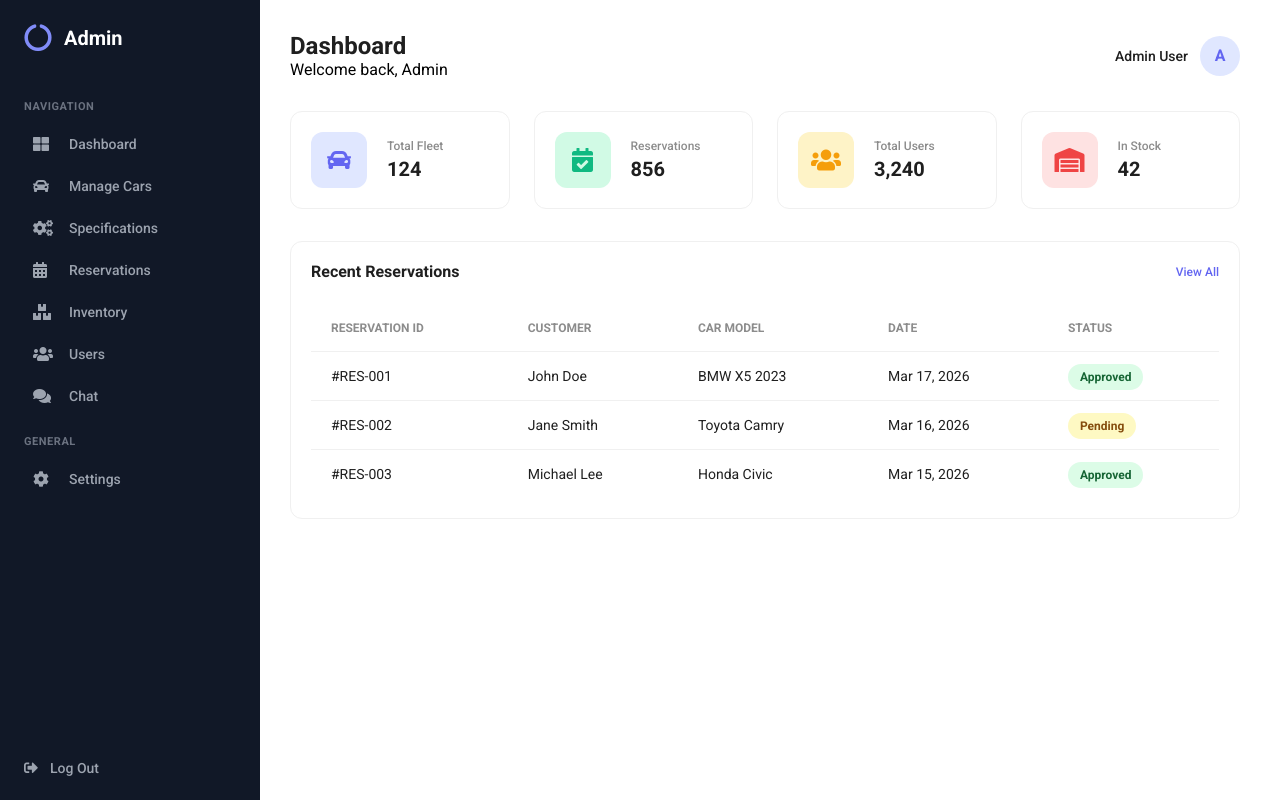
After one commit to LawJiePoMMU/Online-Car-Dealer-and-Inventory-System, a PHP site: the page made by PHP and HTML/Admin/dashboard.html in a window 1280 px wide. The commit adds this page. Run offline with PHP 8.4, Linux system fonts and the light colour scheme.

Commit message:
Create a new folder admin and user Modify the file of dashboard.php to html Modify thr sile of sidebar.php Modify the admin.css Delete the .gitkeep file in CSS folder

```diff
--- a/CSS/admin.css
+++ b/CSS/admin.css
@@ -7,6 +7,7 @@
     --text-dark: #1f1f1f;
     --primary-color: #6366f1;
     --border-color: #f0f0f0;
+    --bg-color: #f9fafb;
 }
 
 * {
@@ -16,12 +17,16 @@
     font-family: 'Roboto', sans-serif;
 }
 
+body {
+    background-color: var(--bg-clor);
+}
+
 /*---sidebar css---*/
 .sidebar {
-    width: var(--sidebar-width);
+    width: 260px;
     height: 100vh;
-    background-color: var(--sidebar-bg);
-    border-right: 1px solid var(--border-color);
+    background-color: #111827;
+    border-right: none;
     display: flex;
     flex-direction: column;
     padding: 24px 0;
@@ -38,14 +43,14 @@
 }
 
 .sidebar-brand .logo-icon {
-    font-size: 24px;
-    color: var(--primary-color);
+    font-size: 28px;
+    color: #818cf8;
     margin-right: 12px;
 }
 
 .sidebar-brand h2 {
     font-size: 20px;
-    color: var(--text-dark);
+    color: #ffffff;
     font-weight: 700;
 }
 
@@ -53,7 +58,8 @@
     padding: 0 24px;
     font-size: 11px;
     font-weight: 600;
-    color: #b3b3b3;
+    color: #6b7280;
+    letter-spacing: 0.05em;
     text-transform: uppercase;
     margin-bottom: 12px;
     margin-top: 16px;
@@ -61,7 +67,7 @@
 
 .sidebar-menu {
     list-style: none;
-    padding: 0 16px;
+    padding: 0;
 }
 
 .sidebar-menu li {
@@ -71,8 +77,9 @@
 .sidebar-menu a {
     display: flex;
     align-items: center;
+    margin: 0 16px;
     padding: 10px 16px;
-    color: var(--text-muted);
+    color: #9ca3af;
     text-decoration: none;
     font-size: 14px;
     font-weight: 500;
@@ -88,16 +95,15 @@
 }
 
 .sidebar-menu a:hover {
-    background-color: #fafafa;
-    color: var(--text-dark);
+    background-color: #1f2937;
+    color: #ffffff;
 }
 
 .sidebar-menu a.active {
-    color: var(--primary-color);
-    border: 1px solid var(--primary-color);
-    background-color: #ffffff;
-    box-shadow: 0 2px 4px rgba(99, 102, 241, 0.05);
-}
+    color: #818cf8;
+    border: 1px solid rgba(99, 102, 241, 0.2);
+    background-color: rgba(99, 102, 241, 0.1);
+  }
 
 .sidebar-footer {
     margin-top: auto;
@@ -107,7 +113,7 @@
 .logout-btn {
     display: flex;
     align-items: center;
-    color: var(--text-muted);
+    color: #9ca3af;
     text-decoration: none;
     font-size: 14px;
     font-weight: 500;
@@ -119,5 +125,162 @@
 }
 
 .logout-btn:hover {
-    color: #ef4444;
+    color: #f87171;
 }
+
+/*---main content css---*/
+.main-content {
+    margin-left: var(--sidebar-width);
+    padding: 32px 40px;
+    min-height: 100vh;
+}
+
+.topbar {
+    display: flex;
+    justify-content: space-between;
+    align-items: center;
+    margin-bottom: 32px;
+}
+
+.topbar h1 {
+    font-size: 24px;
+    color: var(--text-dark);
+    font-weight: 700;
+}
+
+.user-profile {
+    display: flex;
+    align-items: center;
+    gap: 12px;
+}
+
+.avatar {
+    width: 40px;
+    height: 40px;
+    border-radius: 50%;
+    background-color: #e0e7ff;
+    color: var(--primary-color);
+    display: flex;
+    align-items: center;
+    justify-content: center;
+    font-weight: 600;
+}
+
+/*---stats cards css---*/
+.stats-grid {
+    display: grid;
+    grid-template-columns: repeat(4, 1fr);
+    gap: 24px;
+    margin-bottom: 32px;
+}
+
+.stat-card {
+    background-color: #ffffff;
+    border: 1px solid var(--border-color);
+    border-radius: 12px;
+    padding: 20px;
+    display: flex;
+    align-items: center;
+    gap: 20px;
+    transition: transform 0.2s ease, box-shadow 0.2s ease;
+}
+
+.stat-card:hover {
+    transform: translateY(-2px);
+    box-shadow: 0 10px 15px -3px rgba(0,0,0,0.05);
+}
+
+.stat-icon {
+    width: 56px;
+    height: 56px;
+    border-radius: 12px;
+    display: flex;
+    align-items: center;
+    justify-content: center;
+    font-size: 24px;
+}
+
+.stat-info p {
+    font-size: 12px;
+    color: var(--text-muted);
+    font-weight: 500;
+    margin-bottom: 4px;
+}
+
+.stat-info h3 {
+    font-size: 20px;
+    color: var(--text-dark);
+    font-weight: 700;
+}
+
+/*---tables card css---*/
+
+.table-card {
+    background-color: #ffffff;
+    border: 1px solid var(--border-color);
+    border-radius: 12px;
+    padding: 20px;
+}
+
+.card-header {
+    display: flex;
+    justify-content: space-between;
+    align-items: center;
+    margin-bottom: 24px;
+}
+
+.card-header h3 {
+    font-size: 16px;
+    color: var(--text-dark);
+    font-weight: 600;
+}
+
+.view-all {
+    font-size: 12px;
+    color: var(--primary-color);
+    text-decoration: none;
+    font-weight: 500;
+}
+
+.admin-table {
+    width: 100%;
+    border-collapse: collapse;
+}
+
+.admin-table th {
+    padding: 16px 20px;
+    text-align: left;
+    font-size: 12px;
+    text-transform: uppercase;
+    color: #8c8c8c;
+    border-bottom: 1px solid #f0f0f0;
+}
+
+.admin-table td {
+    padding: 16px 20px;
+    text-align: left;
+    font-size: 14px;
+    color: #1f1f1f;
+    border-bottom: 1px solid #f0f0f0;
+}
+
+.admin-table tr:last-child td {
+    border-bottom: none;
+}
+
+.badge {
+    padding: 6px 12px;
+    font-size: 12px;
+    font-weight: 600;
+    border-radius: 20px;
+}
+
+.badge-success {
+    background-color: #dcfce7;
+    color: #166534;
+}
+
+.badge-pending {
+    background-color: #fef9c3;
+    color: #854d0e;
+}
--- /dev/null
+++ b/PHP and HTML/Admin/dashboard.html
@@ -0,0 +1,164 @@
+<!DOCTYPE html>
+<html lang="en">
+<head>
+    <meta charset="UTF-8">
+    <meta name="viewport" content="width=device-width, initial-scale=1.0">
+    <title>Admin Dashboard</title>
+    <link rel="stylesheet" href="../../CSS/admin.css">
+    <link rel="stylesheet" href="https://cdnjs.cloudflare.com/ajax/libs/font-awesome/5.15.3/css/all.min.css">
+</head>
+<body>
+    <aside class="sidebar">
+    <div class="sidebar-brand">
+        <i class="fas fa-circle-notch logo-icon"></i>
+        <h2>Admin</h2>
+    </div>
+
+    <div class="sidebar-section">NAVIGATION</div>
+
+    <ul class="sidebar-menu">
+        <li>
+            <a href="dashboard.php">
+                <i class="fas fa-th-large"></i> <span>Dashboard</span>
+            </a>
+        </li>
+        <li>
+            <a href="manage-cars.php">
+                <i class="fas fa-car"></i> <span>Manage Cars</span>
+            </a>
+        </li>
+        <li>
+            <a href="specifications.php">
+                <i class="fas fa-cogs"></i> <span>Specifications</span>
+            </a>
+        </li>
+        <li>
+            <a href="reservations.php">
+                <i class="fas fa-calendar-alt"></i> <span>Reservations</span>
+            </a>
+        </li>
+        <li>
+            <a href="inventory.php">
+                <i class="fas fa-boxes"></i> <span>Inventory</span>
+            </a>
+        </li>
+        <li>
+            <a href="users.php">
+                <i class="fas fa-users"></i> <span>Users</span>
+            </a>
+        </li>
+        <li>
+            <a href="chat.php">
+                <i class="fas fa-comments"></i> <span>Chat</span>
+            </a>
+        </li>
+    </ul>
+
+    <div class="sidebar-section">GENERAL</div>
+    <ul class="sidebar-menu">
+        <li>
+            <a href="settings.php">
+                <i class="fas fa-cog"></i> <span>Settings</span>
+            </a>
+        </li>
+    </ul>
+    <div class="sidebar-footer">
+    <a href="logout.php" class="logout-btn">
+        <i class="fas fa-sign-out-alt"></i> <span>Log Out</span>
+    </a>
+    </div>
+</aside>
+
+ <main class="main-content">
+
+        <header class="topbar">
+            <div class="page-title">
+                <h1>Dashboard</h1>
+                <p>Welcome back, Admin</p>
+            </div>
+            <div class="user-profile">
+                <span style="font-size: 14px; font-weight: 500; color: #1f1f1f;">Admin User</span>
+                <div class="avatar">A</div>
+            </div>
+        </header>
+
+        <div class="stats-grid">
+            <div class="stat-card">
+                <div class="stat-icon" style="color: #6366f1; background: #e0e7ff;"><i class="fas fa-car"></i></div>
+                <div class="stat-info">
+                    <p>Total Fleet</p>
+                    <h3>124</h3>
+                </div>
+            </div>
+
+            <div class="stat-card">
+                <div class="stat-icon" style="color: #10b981; background: #d1fae5;"><i class="fas fa-calendar-check"></i></div>
+                <div class="stat-info">
+                    <p>Reservations</p>
+                    <h3>856</h3>
+                </div>
+            </div>
+
+            <div class="stat-card">
+                <div class="stat-icon" style="color: #f59e0b; background: #fef3c7;"><i class="fas fa-users"></i></div>
+                <div class="stat-info">
+                    <p>Total Users</p>
+                    <h3>3,240</h3>
+                </div>
+            </div>
+
+            <div class="stat-card">
+                <div class="stat-icon" style="color: #ef4444; background: #fee2e2;"><i class="fas fa-warehouse"></i></div>
+                <div class="stat-info">
+                    <p>In Stock</p>
+                    <h3>42</h3>
+                </div>
+            </div>
+        </div>
+
+        <div class="table-card">
+            <div class="card-header">
+                <h3>Recent Reservations</h3>
+                <a href="reservations.html" class="view-all">View All</a>
+            </div>
+
+            <table class="admin-table">
+                <thead>
+                    <tr>
+                        <th>Reservation ID</th>
+                        <th>Customer</th>
+                        <th>Car Model</th>
+                        <th>Date</th>
+                        <th>Status</th>
+                    </tr>
+                </thead>
+                <tbody>
+                    <tr>
+                        <td>#RES-001</td>
+                        <td>John Doe</td>
+                        <td>BMW X5 2023</td>
+                        <td>Mar 17, 2026</td>
+                        <td><span class="badge badge-success">Approved</span></td>
+                    </tr>
+                    <tr>
+                        <td>#RES-002</td>
+                        <td>Jane Smith</td>
+                        <td>Toyota Camry</td>
+                        <td>Mar 16, 2026</td>
+                        <td><span class="badge badge-pending">Pending</span></td>
+                    </tr>
+                    <tr>
+                        <td>#RES-003</td>
+                        <td>Michael Lee</td>
+                        <td>Honda Civic</td>
+                        <td>Mar 15, 2026</td>
+                        <td><span class="badge badge-success">Approved</span></td>
+                    </tr>
+                </tbody>
+            </table>
+        </div>
+
+    </main>
+
+</body>
+</html>
--- a/PHP and HTML/sidebar.php
+++ b/PHP and HTML/Admin/sidebar.php
@@ -34,7 +34,7 @@
         </li>
         <li>
             <a href="users.php">
-                <i class="far fa-users"></i> <span>Users</span>
+                <i class="fas fa-users"></i> <span>Users</span>
             </a>
         </li>
         <li>
@@ -52,8 +52,8 @@
             </a>
         </li>
     </ul>
-    <div class="sidebar-footer"></div>
-    <a href="logout.php">
+    <div class="sidebar-footer">
+    <a href="logout.php" class="logout-btn">
         <i class="fas fa-sign-out-alt"></i> <span>Log Out</span>
     </a>
     </div>
```
Also changed, not shown: PHP and HTML/dashboard.php (deleted, +0 -53 lines), 1 other file.
